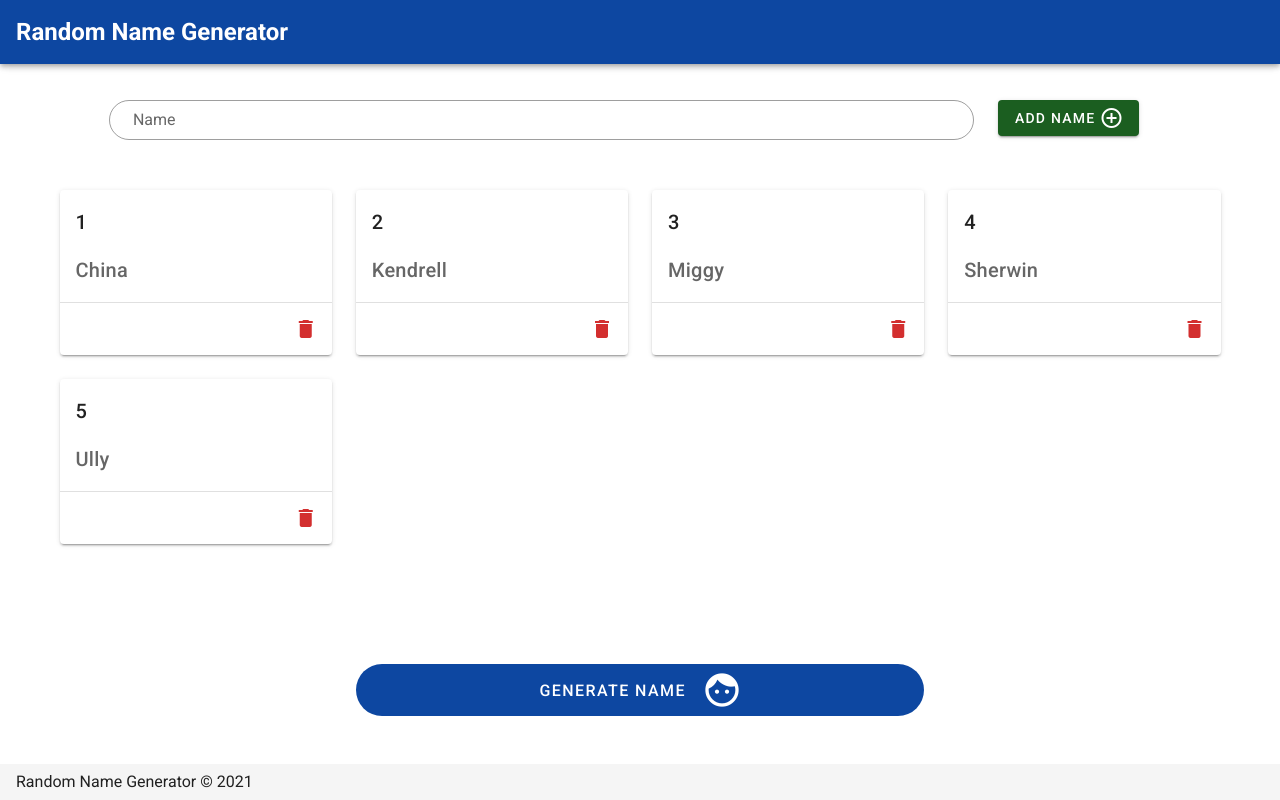
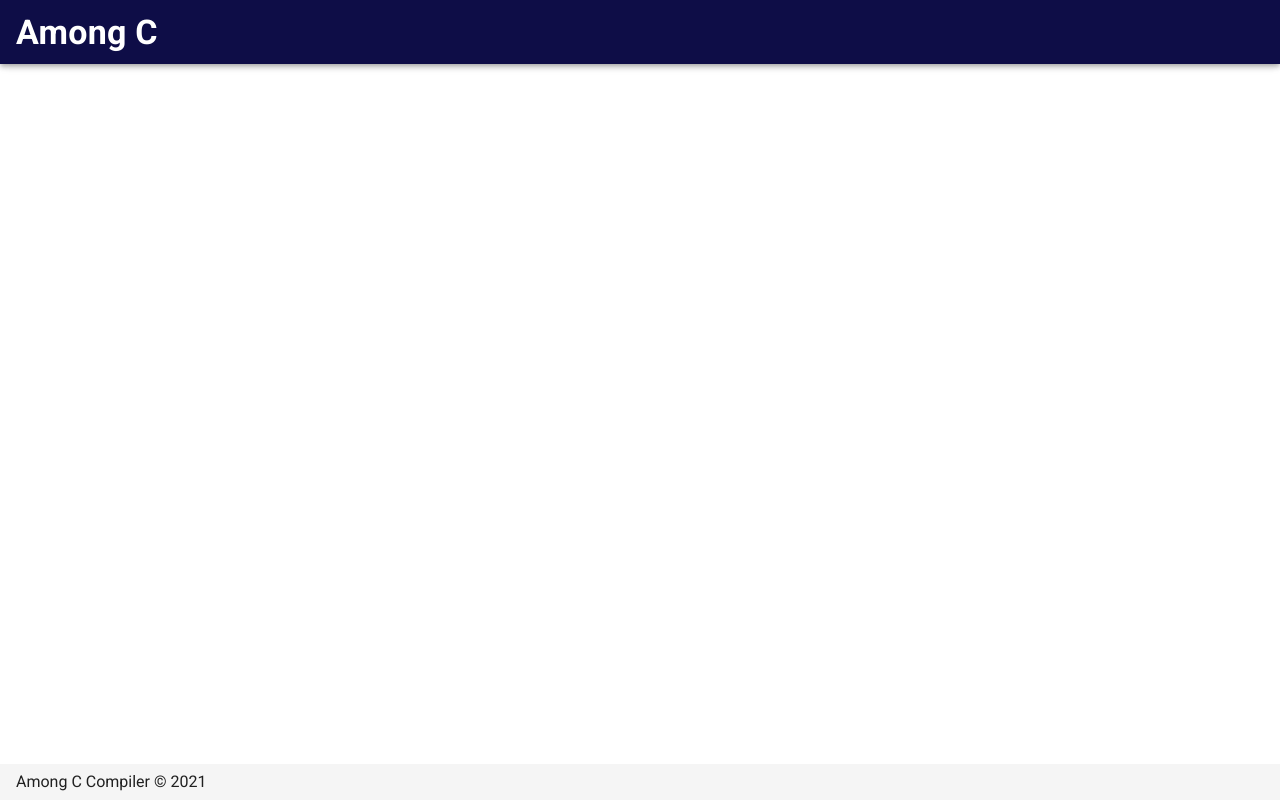
Before and after one commit to ChinaLao/AmongC, a Vue app: page /#/ in a window 1280 px wide. Built offline with nearby package versions, Linux system fonts and the light colour scheme.

Commit message:
changed initial layout

```diff
--- a/src/components/Header.vue
+++ b/src/components/Header.vue
@@ -2,10 +2,10 @@
 	<v-app-bar
 		app
 		absolute
-		color="blue darken-4"
+		color="primary"
 		dark
-		class="text-h5 font-weight-bold"
-		>Random Name Generator</v-app-bar
+		class="text-h4 font-weight-bold"
+		>Among C</v-app-bar
 	>
 </template>
 
--- a/src/views/Home.vue
+++ b/src/views/Home.vue
@@ -3,95 +3,11 @@
 		<Header />
 		<v-main>
 			<v-container>
-				<v-row class="mt-3" align="start" justify="center">
-					<v-col cols="9" align="center">
-						<v-text-field
-							label="Name"
-							placeholder="enter name..."
-							outlined
-							dense
-							depressed
-							rounded
-							clearable
-							color="green darken-4"
-							v-model="entered_name"
-							@keypress.enter="add_name"
-						></v-text-field>
-					</v-col>
-					<v-col cols="2">
-						<v-btn dark color="green darken-4" @click="add_name">
-							Add Name
-							<v-icon class="ml-1">add_circle_outline</v-icon>
-						</v-btn>
-					</v-col>
-				</v-row>
-
-				<v-row>
-					<v-col wrap v-for="(name, index) in names" :key="index" cols="3">
-						<v-card>
-							<v-card-title>{{ index + 1 }}</v-card-title>
-							<v-card-text class="text-h6">{{ name }}</v-card-text>
-							<v-divider></v-divider>
-							<v-card-actions>
-								<v-row>
-									<v-col cols="12" align="end">
-										<v-btn
-											dark
-											icon
-											color="red darken-2"
-											@click="remove_name(name)"
-										>
-											<v-icon>delete</v-icon>
-										</v-btn>
-									</v-col>
-								</v-row>
-							</v-card-actions>
-						</v-card>
-					</v-col>
-				</v-row>
-
-				<v-row class="mt-12">
-					<v-col cols="12" align="center">
-						<span class="text-h3 orange--text darken-2 font-weight-bold">{{
-							selected_name
-						}}</span>
-					</v-col>
-				</v-row>
-
-				<v-row align="center" justify="center" class="mt-12">
-					<v-col cols="6">
-						<v-btn
-							@click="generate_name"
-							x-large
-							rounded
-							color="blue darken-4"
-							depressed
-							block
-							dark
-							>Generate Name
-							<v-icon x-large class="ml-4">face</v-icon>
-						</v-btn>
-					</v-col>
-				</v-row>
 			</v-container>
 		</v-main>
-		<v-footer class="center">Random Name Generator &copy; 2021</v-footer>
+		<v-footer class="center">Among C Compiler &copy; 2021</v-footer>
 	</v-app>
 </template>
-
-<style scoped>
-	.selectedname {
-		font-weight: bold;
-		margin-top: 20px;
-		margin-bottom: 20px;
-		color: lightblue;
-		font-size: 2.3em;
-	}
-	.name {
-		margin-right: 10px;
-		font-weight: 500;
-	}
-</style>
 
 <script>
 	import Header from "@/components/Header.vue";
@@ -101,34 +17,8 @@
 		components: {
 			Header,
 		},
-		data: () => ({
-			names: ["China", "Kendrell", "Miggy", "Sherwin", "Ully"],
-			selected_name: null,
-			entered_name: null,
-		}),
-		methods: {
-			generate_name() {
-				const min = 0;
-				const max = this.names.length - 1;
-				const generatedIndex =
-					Math.floor(Math.random() * (max - min + 1)) + min;
-				this.selected_name = this.names[generatedIndex];
-			},
-			add_name() {
-				if (!this.entered_name) {
-					return;
-				}
-
-				this.names.push(this.entered_name);
-				this.entered_name = null;
-			},
-			remove_name(name) {
-				const indexToDelete = this.names.findIndex((n) => n === name);
-				if (indexToDelete > -1) {
-					this.names.splice(indexToDelete, 1);
-				}
-			},
-		},
+		data: () => ({}),
+		methods: {},
 		computed: {},
 	};
 </script>
```
Also changed, not shown: src/components/HelloWorld.vue (deleted, +0 -151 lines).
